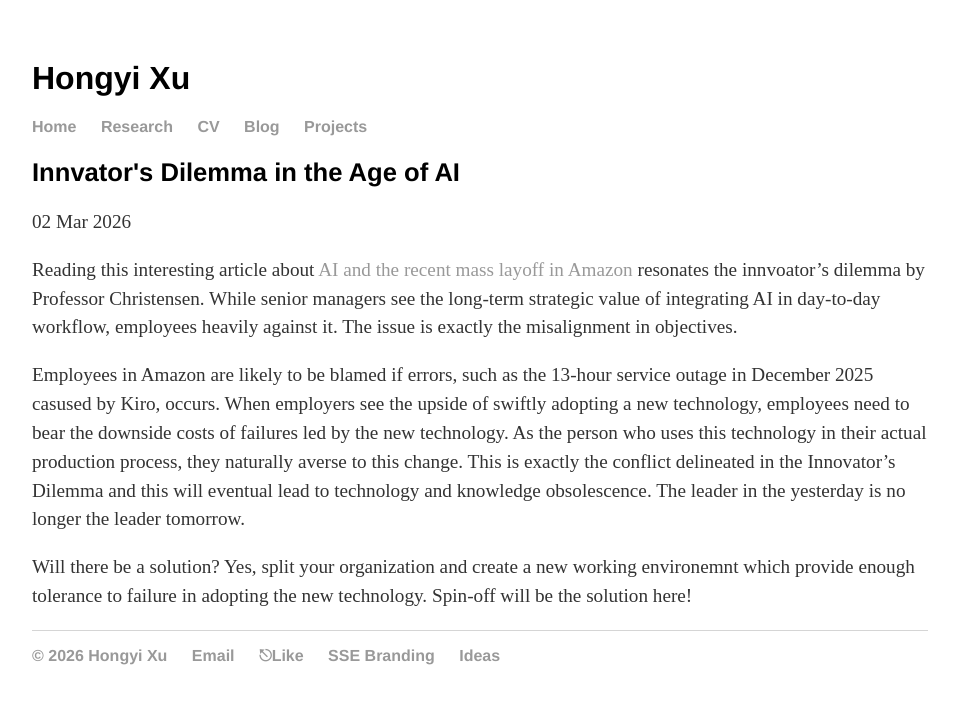
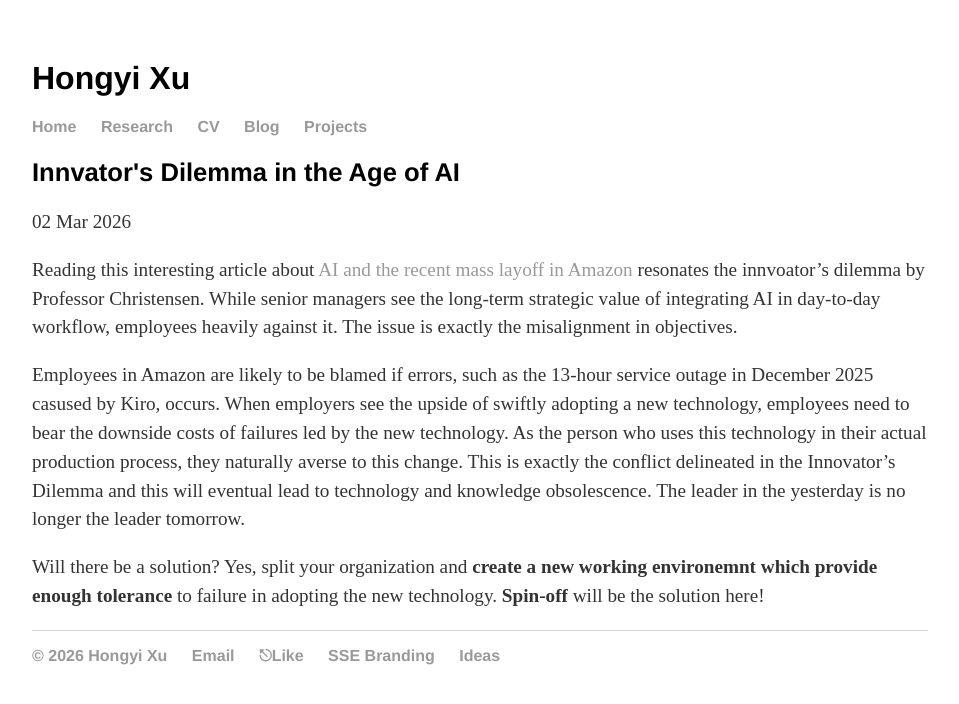
Before and after one commit to hongyileoxu/hongyileoxu.github.io, a Jekyll site: the page built from _posts/2026-03-02-innovators-delimma.md, in a window 1280 px wide. Shown: the top 704 px of the page, without its empty margins (160-1119 px from the left). Built offline with Jekyll 4.4.1, drawn with Linux system fonts in a browser that asks for light colours.

```diff
--- a/_posts/2026-03-02-innovators-delimma.md
+++ b/_posts/2026-03-02-innovators-delimma.md
@@ -8,4 +8,4 @@ Reading this interesting article about [AI and the recent mass layoff in Amazon]
 
 Employees in Amazon are likely to be blamed if errors, such as the 13-hour service outage in December 2025 casused by Kiro, occurs. When employers see the upside of swiftly adopting a new technology, employees need to bear the downside costs of failures led by the new technology. As the person who uses this technology in their actual production process, they naturally averse to this change. This is exactly the conflict delineated in the Innovator's Dilemma and this will eventual lead to technology and knowledge obsolescence. The leader in the yesterday is no longer the leader tomorrow.
 
-Will there be a solution? Yes, split your organization and create a new working environemnt which provide enough tolerance to failure in adopting the new technology. Spin-off will be the solution here!
+Will there be a solution? Yes, split your organization and **create a new working environemnt which provide enough tolerance** to failure in adopting the new technology. **Spin-off** will be the solution here!
```
